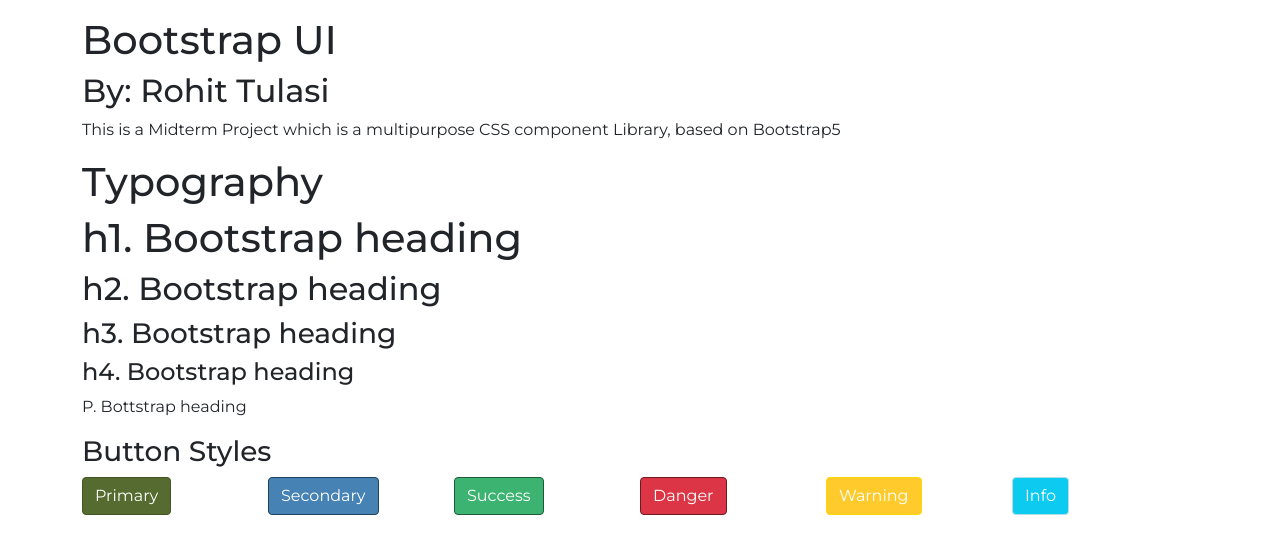
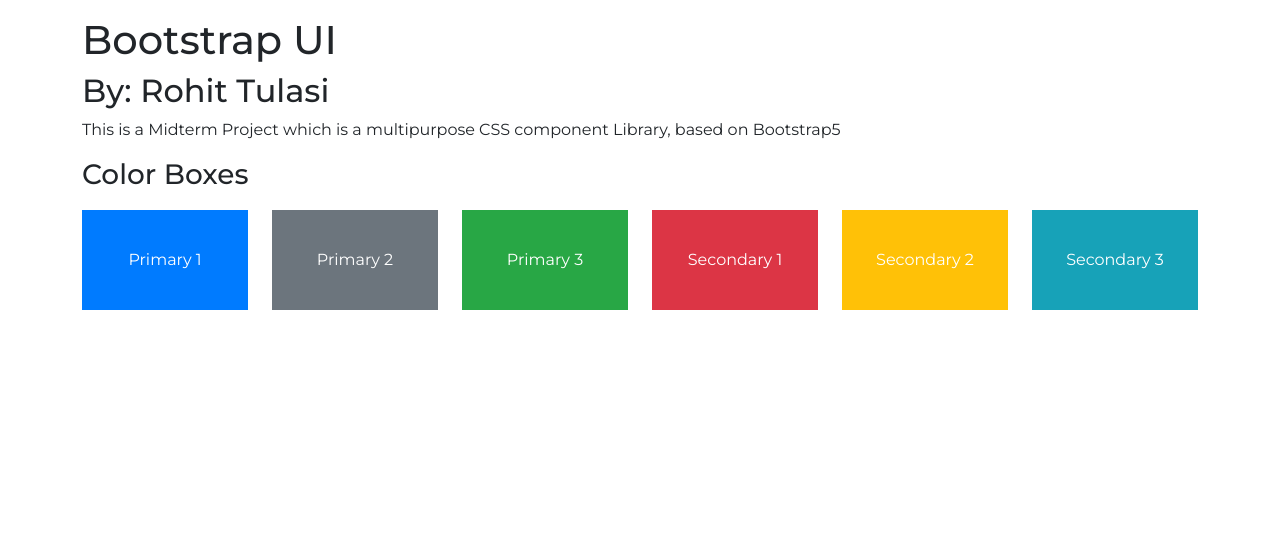
Before and after one commit to TulasiRohit107/bootstrap-ui-rohittulasi, a plain HTML site: page index.html in a window 1280 px wide. Drawn offline with nearby package versions, Linux system fonts and the light colour scheme; a script that the page names is missing.

Commit message:
change in the code html and css

```diff
--- a/index.html
+++ b/index.html
@@ -5,7 +5,7 @@
   <meta name="viewport" content="width=device-width, initial-scale=1" />
   <link rel="icon" href="https://glitch.com/favicon.ico" />
 
-    <title>Funky UI System by RT</title>
+  <title>UI System by RT</title>
 
   <link rel="preconnect" href="https://fonts.googleapis.com" />
   <link rel="preconnect" href="https://fonts.gstatic.com" crossorigin />
@@ -32,34 +32,28 @@
           This is a Midterm Project which is a multipurpose CSS component Library, based on Bootstrap5
         </p>
       </div>
+    </header>
     <section class="row">
-          <h1>Typography</h1>
-          <h1>h1. Bootstrap heading</h1>
-<h2>h2. Bootstrap heading</h2>
-<h3>h3. Bootstrap heading</h3>
-<h4>h4. Bootstrap heading</h4>
-<p>P. Bottstrap heading</p>
-          <h3>Button Styles</h3>
+      <h3>Color Boxes</h3>
       <div class="col">
-            <button type="button" class="btn btn-primary">Primary</button>
+        <div class="color-box primary-color-1">Primary 1</div>
       </div>
       <div class="col">
-            <button type="button" class="btn btn-secondary">Secondary</button>
+        <div class="color-box primary-color-2">Primary 2</div>
       </div>
       <div class="col">
-            <button type="button" class="btn btn-success">Success</button>
+        <div class="color-box primary-color-3">Primary 3</div>
       </div>
       <div class="col">
-            <button type="button" class="btn btn-danger">Danger</button>
+        <div class="color-box secondary-color-1">Secondary 1</div>
       </div>
       <div class="col">
-            <button type="button" class="btn btn-warning">Warning</button>
+        <div class="color-box secondary-color-2">Secondary 2</div>
       </div>
       <div class="col">
-            <button type="button" class="btn btn-info">Info</button>
+        <div class="color-box secondary-color-3">Secondary 3</div>
       </div>
     </section>
-      </header>
   </main>
 </body>
 </html>
--- a/style.css
+++ b/style.css
@@ -180,3 +180,20 @@ body {
     color: #000000;
     border-color: #AFEEEE;
   }
+
+  .color-box {
+    height: 100px;
+    width: 100%;
+    margin: 10px 0;
+    color: white;
+    display: flex;
+    align-items: center;
+    justify-content: center;
+  }
+
+  .primary-color-1 { background-color: #007bff; } /* Blue */
+  .primary-color-2 { background-color: #6c757d; } /* Gray */
+  .primary-color-3 { background-color: #28a745; } /* Green */
+  .secondary-color-1 { background-color: #dc3545; } /* Red */
+  .secondary-color-2 { background-color: #ffc107; } /* Yellow */
+  .secondary-color-3 { background-color: #17a2b8; } /* Cyan */
```
Lines whose indentation alone changed are shown as unchanged.
